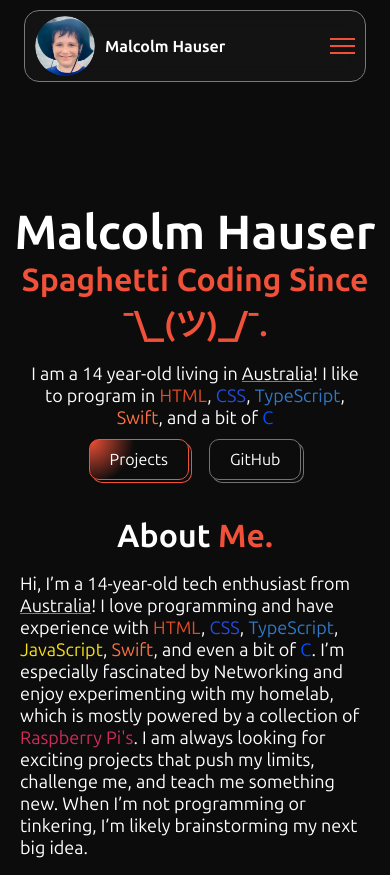
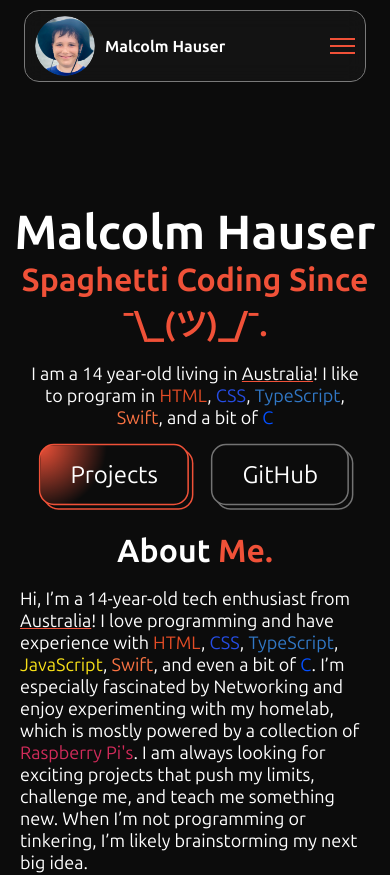
Before and after one commit to Mooshay105/Personal-Site, a React (Vite) app: page / in a window 390 px wide. Shown: the top 875 px of the page. Built offline with nearby package versions, Linux system fonts and the light colour scheme.

Commit message:
fix buttons

```diff
--- a/src/assets/main.css
+++ b/src/assets/main.css
@@ -190,6 +190,13 @@ nav {
 	display: flex;
 	flex-direction: row;
 }
+@media (max-width: 990px) {
+	.headingButton {
+		transform: scale(1.5);
+		margin-top: 25px;
+		margin-inline: 35px;
+	}
+}
 
 /* About Me Styles */
 
--- a/src/pages/Index.tsx
+++ b/src/pages/Index.tsx
@@ -46,12 +46,18 @@ function Index() {
 					<span style={{ color: "#034FFF" }}> C</span>
 				</p>
 				<div className="headingButtons">
-					<Button text="Projects" isCallToAction={true} link="#projects" />
+					<Button
+						text="Projects"
+						isCallToAction={true}
+						link="#projects"
+						extraClass="headingButton"
+					/>
 					<Button
 						text="GitHub"
 						isCallToAction={false}
 						link="https://github.com/Mooshay105"
 						externalLink={true}
+						extraClass="headingButton"
 					/>
 				</div>
 			</div>
```
